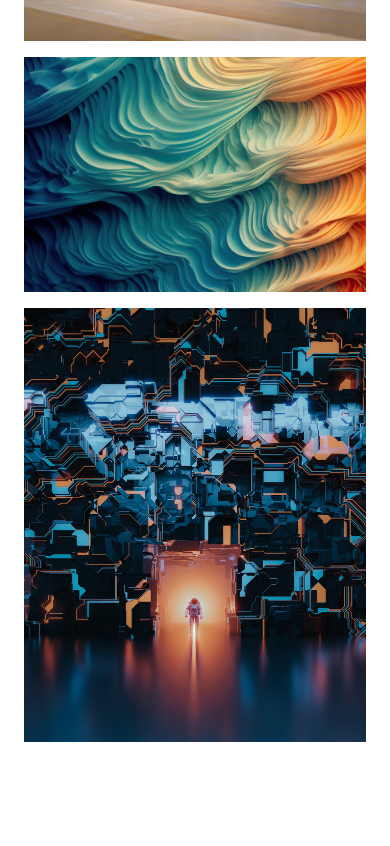
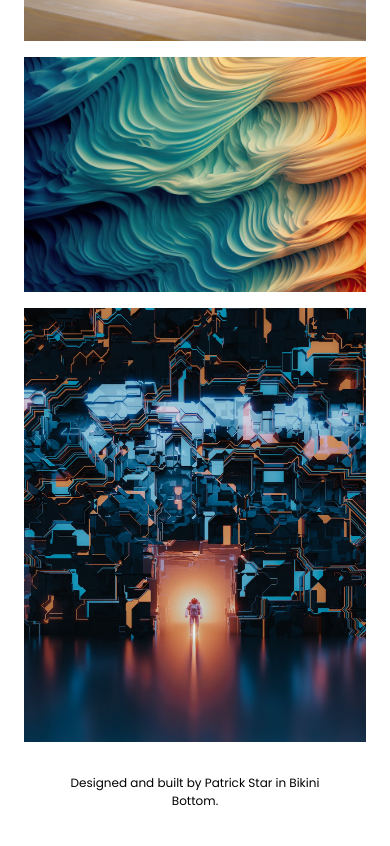
Before and after one commit to k-emilija/artist-portfolio-website, a plain HTML site: page index.html in a window 390 px wide. Shown: the part 3078-3924 px from the top of the page. Before the commit the page ends 3828 px from the top, so only its background shows below. Drawn offline with Linux system fonts and the light colour scheme.

Commit message:
built and styled a footer

```diff
--- a/index.html
+++ b/index.html
@@ -101,6 +101,9 @@
           </div>
         </div>
       </main>
+      <footer class="footer">
+        Designed and built by Patrick Star in Bikini Bottom.
+      </footer>
     </div>
   </body>
 </html>
--- a/queries.css
+++ b/queries.css
@@ -28,6 +28,11 @@
   .project .overlay {
     font-size: 24px;
   }
+
+  .footer {
+    padding: 32px;
+    font-size: 14px;
+  }
 }
 
 @media only screen and (max-width: 464px) {
@@ -43,4 +48,8 @@
       "foam foam"
       "dimensional dimensional";
   }
+
+  .footer {
+    font-size: 12px;
+  }
 }
--- a/style.css
+++ b/style.css
@@ -146,3 +146,12 @@ body {
 #dimensional {
   grid-area: dimensional;
 }
+
+/**************************/
+/* FOOTER */
+/**************************/
+
+.footer {
+  text-align: center;
+  padding: 64px;
+}
```
